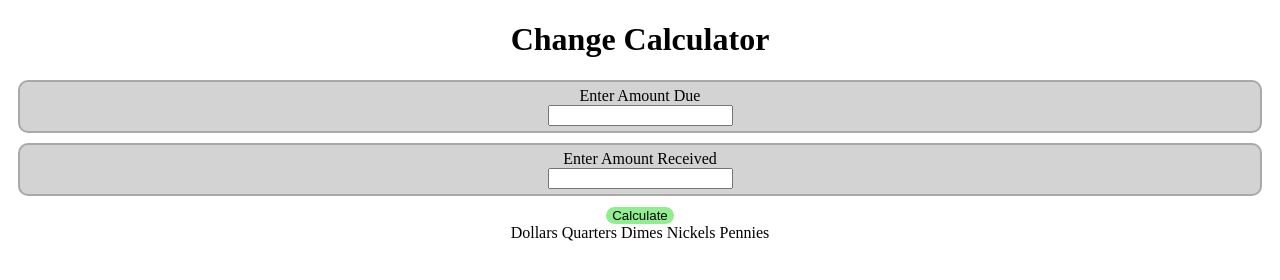
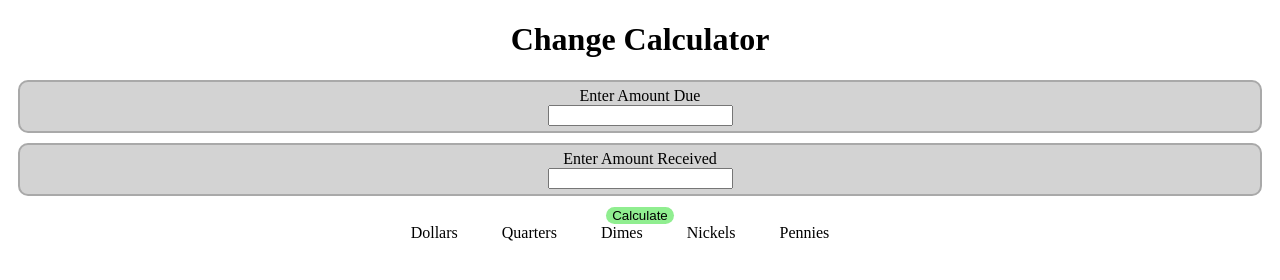
Before and after one commit to austene/web102-change-calculator, a website: page index.html in a window 1280 px wide. Drawn offline with Linux system fonts and the light colour scheme.

Commit message:
updates styles.css to one line spacing for coins

```diff
--- a/styles.css
+++ b/styles.css
@@ -33,3 +33,8 @@ span {
     border: 10px black;
     transition-duration: 0.2s;
 }
+
+output {
+    padding: 10px;
+    margin: 10px;
+}
```
